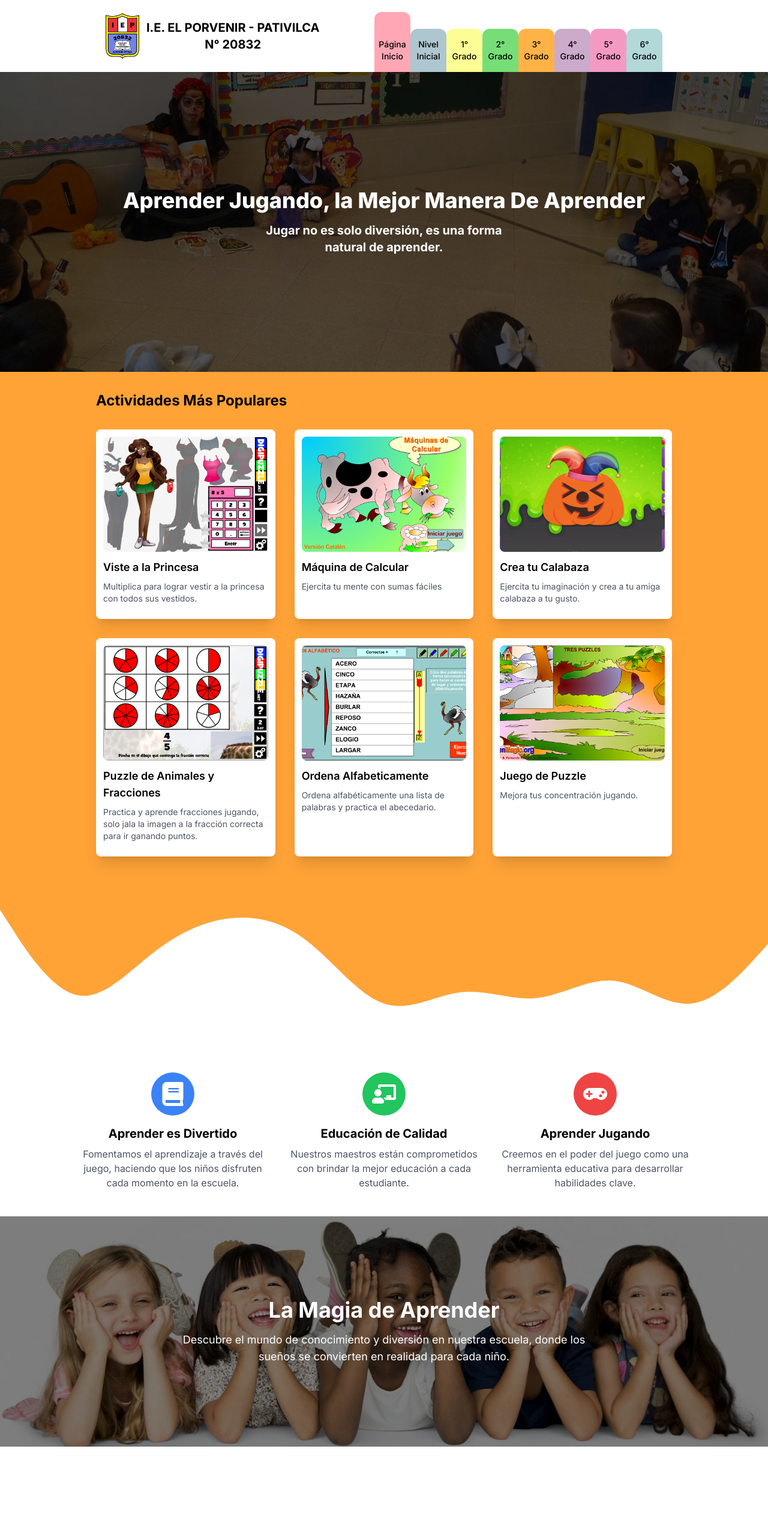
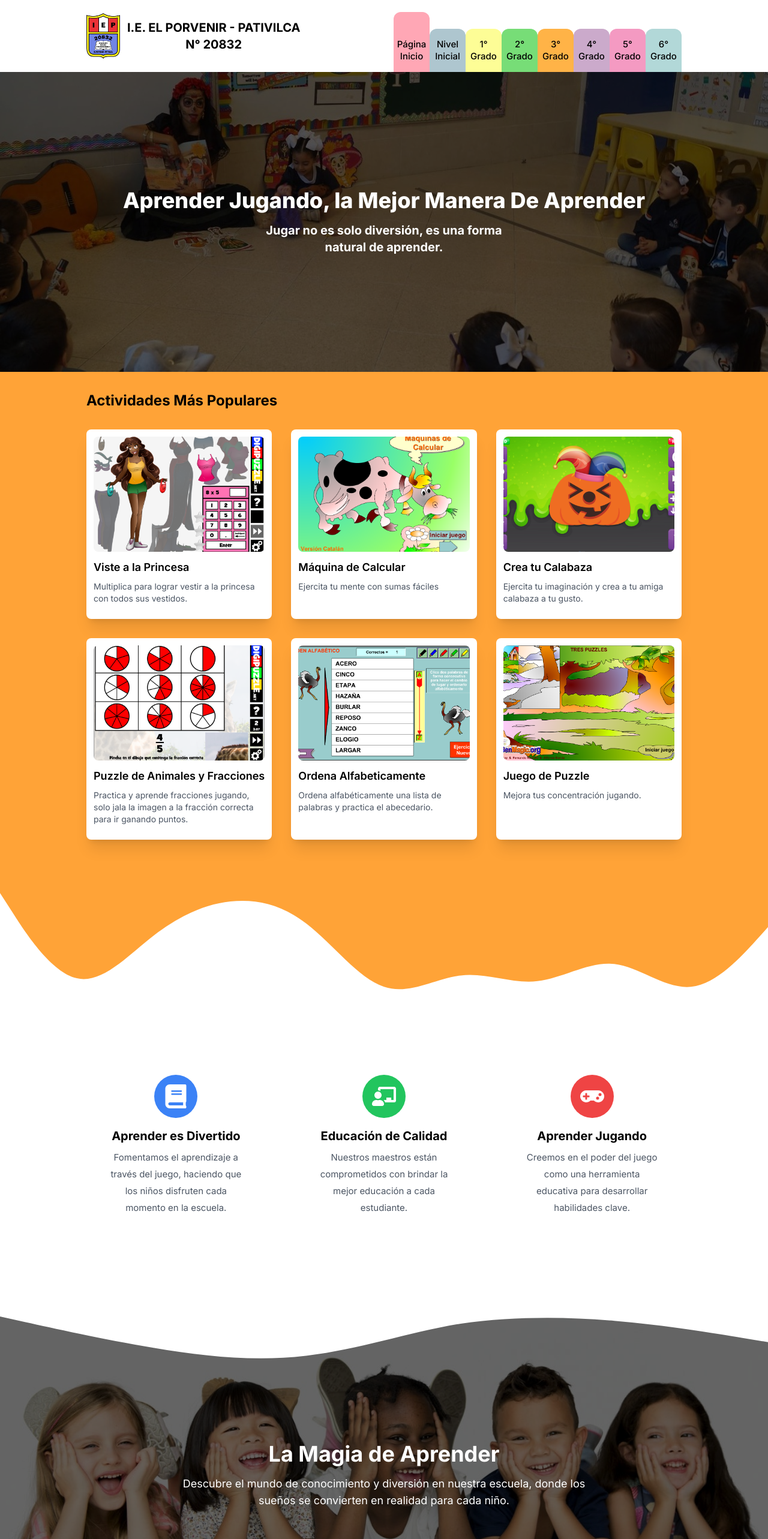
Before and after one commit to FernandoTelloL/web-juegos-educativos, a React (Vite) app: page / in a window 1280 px wide. Shown: the top 2566 px of the page at 60% size. Before the commit the page ends 2412 px from the top, so only its background shows below. Built offline with nearby package versions, Linux system fonts and the light colour scheme.

Commit message:
configurado maximo ancho de layout

```diff
--- /dev/null
+++ b/src/components/footer/Footer.jsx
@@ -0,0 +1,27 @@
+
+
+export const Footer = () => {
+  return (
+    <footer className="bg-purple-950 text-white h-[200px]">
+      <div className="container flex flex-col md:flex-row justify-between items-center w-[80%] h-full mx-auto">
+        {/* Primera columna: Insignia del colegio, nombre y número */}
+        <div className="flex items-center mb-4 md:mb-0 gap-3">
+          <img
+            src="../../../src/assets/img/insignia-colegio.png" // Cambia esto por la ruta de la imagen de la insignia
+            alt="Insignia del Colegio"
+            className="w-20 h-auto object-cover"
+          />
+          <div className="text-center">
+            <p className="text-base font-bold">I.E. EL PORVENIR - PATIVILCA</p>
+            <p className="text-normal">N° 20832</p>
+          </div>
+        </div>
+
+        {/* Segunda columna: Texto sobre la página web educativa */}
+        <div className="text-center md:text-left md:w-[60%]">
+          <p>Página web educativa desarrollada por el <span className="font-bold"> Aula de Innovación Pedagógica (AIP) - 2024</span></p>
+        </div>
+      </div>
+    </footer>
+  );
+};
--- a/src/components/header/Header.jsx
+++ b/src/components/header/Header.jsx
@@ -9,7 +9,7 @@ export const Header = () => {
   const toggleMenu = () => setIsMenuOpen(!isMenuOpen);
 
   return (
-    <header className="bg-white  h-[120px] relative md:w-[75vw] mx-auto  ">
+    <header className="bg-white  h-[120px] relative md:w-[80%] mx-auto  ">
       <div className="container mx-auto flex justify-between items-end h-full px-4">
         {/* Logo y nombre del colegio */}
         <div className="flex items-center self-center">
--- a/src/components/header/Navbar.jsx
+++ b/src/components/header/Navbar.jsx
@@ -18,13 +18,13 @@ export const Navbar = ({ isMobile = false }) => {
     <nav className={`flex ${isMobile ? 'flex-col w-full' : 'w-fit'} justify-end items-end`}>
       <ul className={`flex ${isMobile ? 'flex-col w-full' : 'flex-row'} items-end`}>
         {navItems.map(({ to, text, bg, hoverBg, activeBg }) => (
-          <li key={text} className={`relative nav-item md:w-[60px] text-center md:min-h-[70px] ${isMobile ? 'w-full mb-0' : ''}`}>
+          <li key={text} className={`relative nav-item md:w-[60px] text-center md:min-h-[70px] md:text-normal ${isMobile ? 'w-full mb-0' : ''}`}>
             <NavLink
               to={to}
               className={({ isActive }) =>
                 `
                 py-4
-                ${isMobile ? 'w-full text-center rounded-se-none h-fit py-6 text-xl' : ''}
+                ${isMobile ? 'w-full text-center rounded-se-none h-fit py-6 text-xl' : 'md:text-normal'}
                 ${bg} ${hoverBg} px-3 py-2 text-sm font-medium rounded-ss-xl rounded-se-xl flex justify-center items-end
                 ${isActive ? `${activeBg} nav-item-active` : ""}
                 `
--- a/src/components/index.js
+++ b/src/components/index.js
@@ -1,3 +1,5 @@
+export { Footer } from "./footer/Footer";
+
 export { ActivityCard } from "./ActivityCard";
 
 export { HeroImage } from "./HeroImage";
--- a/src/layouts/MainLayout.jsx
+++ b/src/layouts/MainLayout.jsx
@@ -1,15 +1,16 @@
 import { Outlet } from 'react-router-dom';
-import { Header, HeroImage } from '../components';
+import { Footer, Header, HeroImage } from '../components';
 
 // Dentro del componente MainLayout
 export const MainLayout = () => {
   return (
-    <div className=" min-h-screen">
+    <div className=" min-h-screen text-normal max-w-[1440px] mx-auto">
       <Header />
       <HeroImage />
         <main className="flex-1 mx-auto">
           <Outlet />
         </main>
+        <Footer />
     </div>
   );
 };
--- a/src/pages/homePage/BannerPrincipal2.jsx
+++ b/src/pages/homePage/BannerPrincipal2.jsx
@@ -1,14 +1,15 @@
 export const BannerPrincipal2 = () => {
   return (
-    <section>
-      <div className="relative h-96 mt-10">
+    <section className="relative">
+      {/* Banner con imagen de fondo */}
+      <div className="relative h-[42rem] overflow-hidden">
         {/* Imagen de fondo con capa negra semitransparente */}
         <img
           src="../../../src/assets/img/homeImagenes/img13.jpg"
           alt="Imagen educativa"
           className="w-full h-full object-cover"
         />
-        <div className="absolute inset-0 bg-black opacity-50"></div>
+        <div className="absolute inset-0 bg-black opacity-60"></div>
 
         {/* Texto sobre la imagen */}
         <div className="absolute inset-0 flex flex-col items-center justify-center text-white text-center px-4">
@@ -18,6 +19,20 @@ export const BannerPrincipal2 = () => {
           </p>
         </div>
       </div>
+
+      {/* Forma ondulada en la parte superior */}
+      <div className="absolute top-0 left-0 w-full">
+        <svg
+          xmlns="http://www.w3.org/2000/svg"
+          viewBox="0 0 1440 160"
+          className="w-full h-auto"
+        >
+          <path
+            fill="#fff"
+            d="M0,80L48,90.7C96,101,192,123,288,138.7C384,155,480,165,576,153.3C672,142,768,109,864,93.3C960,80,1056,80,1152,88C1248,96,1344,112,1392,120L1440,128L1440,0L1392,0C1344,0,1248,0,1152,0C1056,0,960,0,864,0C768,0,672,0,576,0C480,0,384,0,288,0C192,0,96,0,48,0L0,0Z"
+          />
+        </svg>
+      </div>
     </section>
   );
 }
--- a/src/pages/homePage/EducationSection.jsx
+++ b/src/pages/homePage/EducationSection.jsx
@@ -11,37 +11,37 @@ export const EducationSection = () => {
         </svg>
       </div>
 
-      <div className="grid grid-cols-1 md:grid-cols-3 gap-8 text-center container md:w-[80%] mx-auto my-11">
+      <div className="grid grid-cols-1 md:grid-cols-3 gap-8 text-center container px-2 md:w-[80%] mx-auto mt-11 mb-24">
 
         {/* Primer ítem */}
-        <div className="flex flex-col items-center">
+        <div className="flex flex-col items-center mt-8">
           <div className="bg-blue-500 text-white p-4 rounded-full">
             <FaBook size={40} />
           </div>
           <h2 className="text-xl font-bold mt-4">Aprender es Divertido</h2>
-          <p className="mt-2 text-gray-600">
+          <p className="mt-2 text-lg md:text-normal w-[70%] text-gray-600">
             Fomentamos el aprendizaje a través del juego, haciendo que los niños disfruten cada momento en la escuela.
           </p>
         </div>
 
         {/* Segundo ítem */}
-        <div className="flex flex-col items-center">
+        <div className="flex flex-col items-center mt-8">
           <div className="bg-green-500 text-white p-4 rounded-full">
             <FaChalkboardTeacher size={40} />
           </div>
           <h2 className="text-xl font-bold mt-4">Educación de Calidad</h2>
-          <p className="mt-2 text-gray-600">
+          <p className="mt-2 text-lg md:text-normal w-[70%] text-gray-600">
             Nuestros maestros están comprometidos con brindar la mejor educación a cada estudiante.
           </p>
         </div>
 
         {/* Tercer ítem */}
-        <div className="flex flex-col items-center">
+        <div className="flex flex-col items-center mt-8">
           <div className="bg-red-500 text-white p-4 rounded-full">
             <FaGamepad size={40} />
           </div>
           <h2 className="text-xl font-bold mt-4">Aprender Jugando</h2>
-          <p className="mt-2 text-gray-600">
+          <p className="mt-2 text-lg md:text-normal w-[70%] text-gray-600">
             Creemos en el poder del juego como una herramienta educativa para desarrollar habilidades clave.
           </p>
         </div>
--- a/src/pages/homePage/PopularActivities.jsx
+++ b/src/pages/homePage/PopularActivities.jsx
@@ -49,7 +49,7 @@ export const PopularActivities = () => {
 
   return (
     <section className="relative mx-auto bg-pastel-orange-dark">
-      <div className="container md:w-[80%] mx-auto px-4 sm:px-6 lg:px-8 py-8">
+      <div className="container md:w-[80%] mx-auto px-4 py-8">
         <h2 className="text-left text-2xl font-bold mb-8">
           Actividades Más Populares
         </h2>
--- a/tailwind.config.js
+++ b/tailwind.config.js
@@ -36,6 +36,7 @@ export default {
         sans: ['Inter', 'sans-serif'], // Configura 'Inter' como la fuente principal
       },
       fontSize: {
+        'normal': '15px',  // Agrega el tamaño de texto personalizado
         base: ['16px', '24px'], // Tamaño base de texto con una línea de 24px
         lg: ['18px', '28px'], // Tamaño grande de texto con una línea de 28px
         title: ['32px', '40px'], // Tamaño de título con una línea de 40px
```
